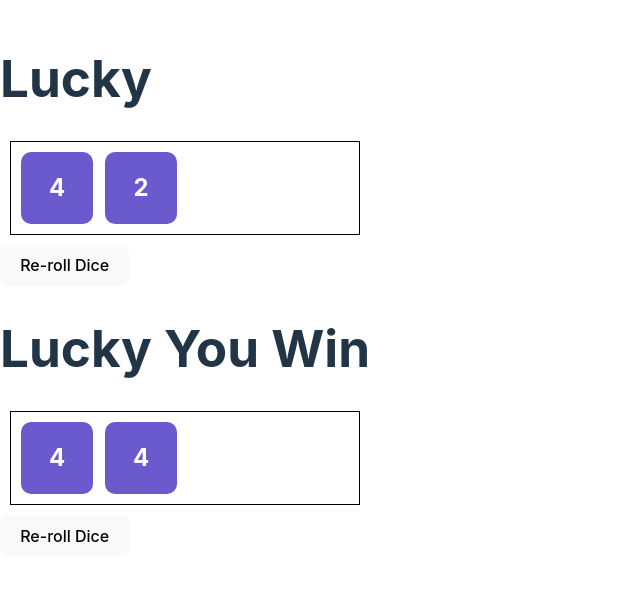
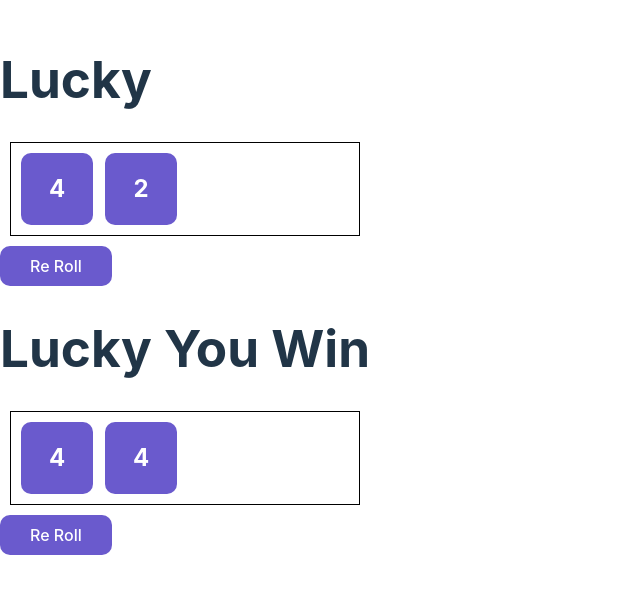
Before and after one commit to asimtimsina/Udemy_fullstack, a React (Vite) app in the folder first-react-project/: page / in a window 1280 px wide. Shown: the part 114-708 px from the top of the page, without its empty margins (0-640 px from the left). Built offline with nearby package versions, Linux system fonts and the light colour scheme.

Commit message:
653. Passing Functions That Update State

```diff
--- /dev/null
+++ b/first-react-project/src/Button.css
@@ -0,0 +1,12 @@
+.Button {
+    background-color: slateblue;
+    padding: 10px 30px;
+    border-radius: 10px;
+    border: none;
+    color: white;
+    transition: opacity 0.2s ease-in;
+}
+
+.Button:hover {
+    opacity: 0.8;
+}
--- /dev/null
+++ b/first-react-project/src/Button.jsx
@@ -0,0 +1,12 @@
+import './Button.css'
+
+
+
+export default function Button({ clickFunc, label = "Click Me" }) {
+
+    return (
+        <button className='Button' onClick={clickFunc}>{label}</button>
+    )
+
+
+}
--- a/first-react-project/src/LuckyN.jsx
+++ b/first-react-project/src/LuckyN.jsx
@@ -1,6 +1,8 @@
 import { useState } from "react";
 import { d6, sum, getRolls } from "./utils"
 import Dice from "./Dice";
+import Button from "./Button";
+
 
 function LuckyN({ numDice = 2, winCheck }) {
 
@@ -19,8 +21,8 @@ function LuckyN({ numDice = 2, winCheck }) {
 
             <Dice dice={dice} />
 
-            <button onClick={reRollFunc}>Re-roll Dice</button>
-
+            {/* <button onClick={reRollFunc}>Re-roll Dice</button> */}
+            <Button clickFunc={reRollFunc} label="Re Roll" />
         </main>
 
     )
```
Also changed, not shown: first-react-project/notes.txt.
